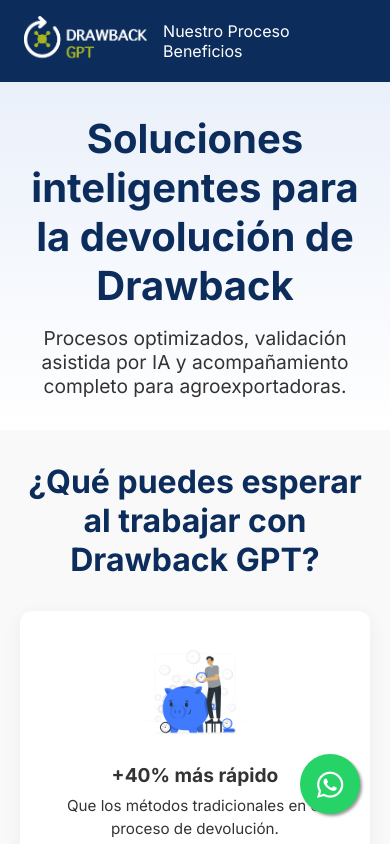
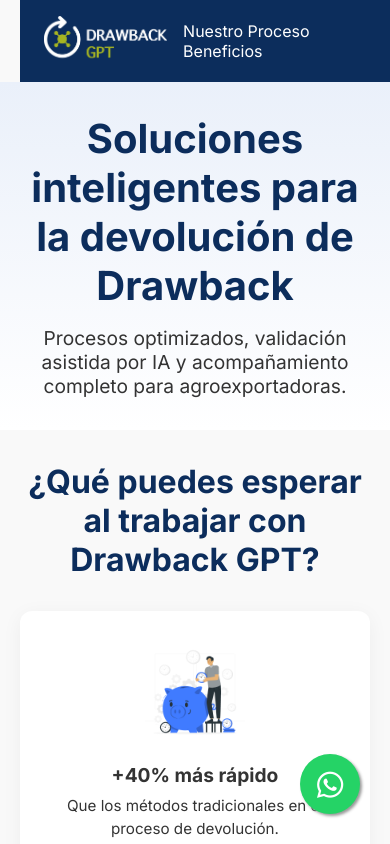
Before and after one commit to drawbackgpt/drawbackgpt, a plain HTML site: page index.html in a window 390 px wide. Shown: the top 844 px of the page. Drawn offline with Linux system fonts and the light colour scheme.

Commit message:
Update index.html

```diff
--- a/index.html
+++ b/index.html
@@ -24,6 +24,7 @@
     footer { text-align: center; padding: 2rem; background-color: #0c2d5c; color: white; margin-top: 3rem; }
     @media (max-width: 768px) {
       .hero, section { padding: 2rem 1rem; }
+      header { margin-left: 20px }
     }
   </style>
 </head>
```
